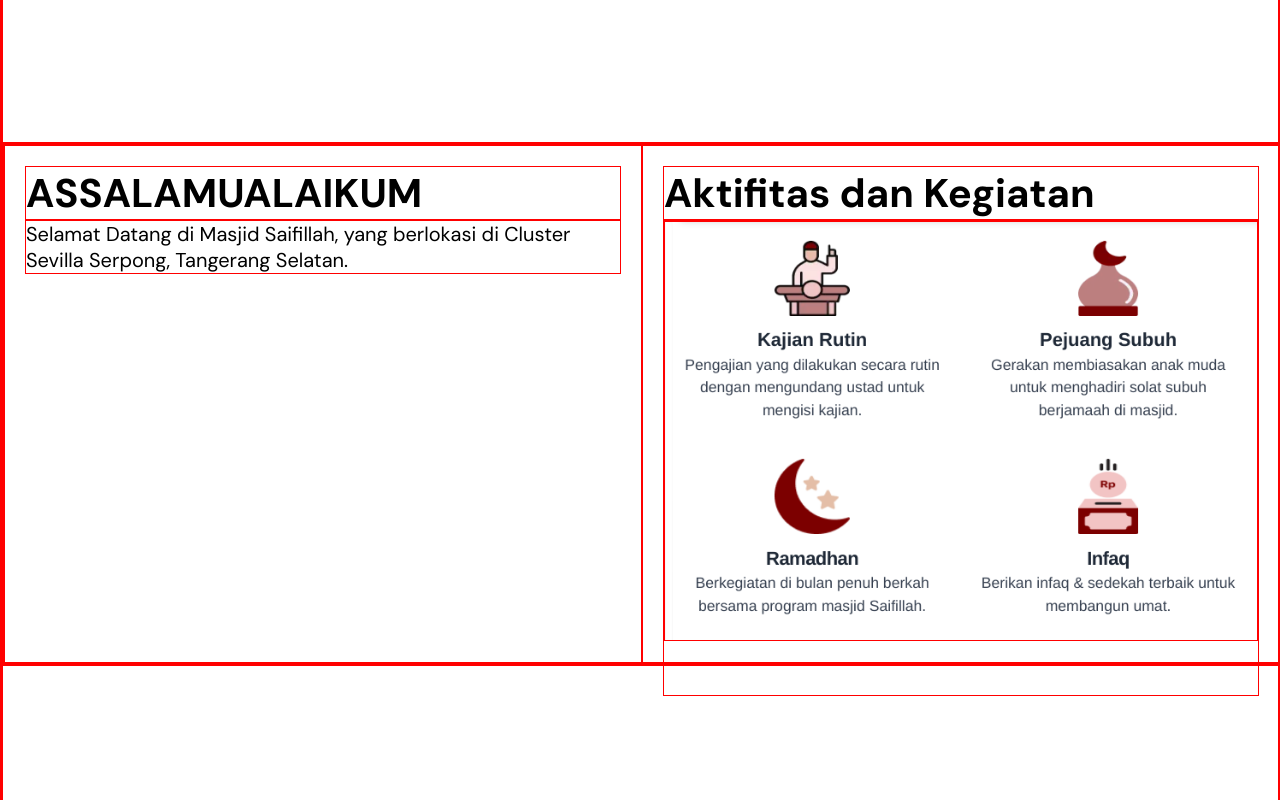
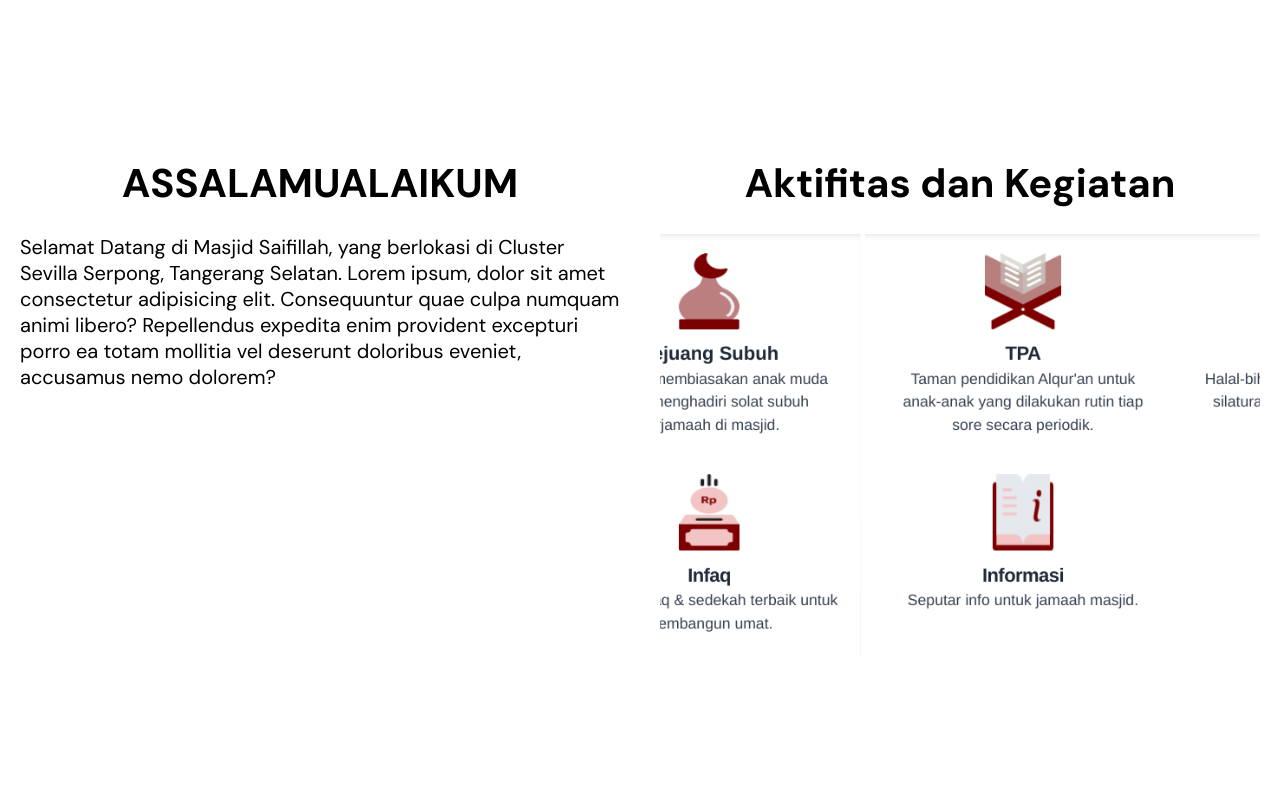
Before and after one commit to NvLL-Zen/msaifillah, a SvelteKit app: page / in a window 1280 px wide. Shown: the part 520-1320 px from the top of the page. Built offline with nearby package versions, Linux system fonts and the light colour scheme; a web font is replaced by a local one.

Commit message:
Added Carousel images on AnK

```diff
--- a/src/routes/+page.svelte
+++ b/src/routes/+page.svelte
@@ -28,6 +28,7 @@
             </h1>
             <p class="tentangPara">
                 Selamat Datang di Masjid Saifillah, yang berlokasi di Cluster Sevilla Serpong, Tangerang Selatan.
+                Lorem ipsum, dolor sit amet consectetur adipisicing elit. Consequuntur quae culpa numquam animi libero? Repellendus expedita enim provident excepturi porro ea totam mollitia vel deserunt doloribus eveniet, accusamus nemo dolorem?
             </p>
         </div>
         <div class="halfWidth pad-20">
@@ -35,8 +36,10 @@
                 Aktifitas dan Kegiatan
             </h1>
             <div class="tentangImages">
-                <img src="{AnK1}" alt="Aktifitas Dan Kegiatan 1">
-                <img src="{AnK2}" alt="Aktifitas Dan Kegiatan 2">
+
+                <img class="images" src="{AnK1}" alt="Aktifitas Dan Kegiatan 1">
+                <img class="images" src="{AnK2}" alt="Aktifitas Dan Kegiatan 2">
+                <img class="images" src="{AnK1}" alt="Aktifitas Dan Kegiatan 1">
             </div>
         </div>
     </div>
--- a/src/styles/global.css
+++ b/src/styles/global.css
@@ -1,7 +1,7 @@
 * {
     margin: 0;
     padding: 0;
-    border: 0.1px solid red;
+    /* border: 0.1px solid red; */
     box-sizing: border-box;
     font-family: "DM Sans";
 }
--- a/src/styles/navbar.css
+++ b/src/styles/navbar.css
@@ -6,6 +6,7 @@
 
 .navTitle {
     font-size: 2rem;
+    font-weight: 800;
     text-decoration: none;
     width: 20%;
     text-align: center;
--- a/src/styles/section.css
+++ b/src/styles/section.css
@@ -35,6 +35,9 @@
 
 .halfWidth {
     width: 50%;
+    display: flex;
+    flex-direction: column;
+    gap: 25px;
 }
 
 .pad-20 {
--- a/src/styles/tentang.css
+++ b/src/styles/tentang.css
@@ -1,5 +1,6 @@
 .tentangTitle {
     font-size: 2.5rem;
+    text-align: center;
 }
 
 .tentangPara {
@@ -11,7 +12,26 @@
     height: 100%;
     display: flex;
     flex-direction: row;
-    overflow-x: scroll;
+    overflow-x: hidden;
+
+}
+
+.images {
+animation: scrImages 15s linear infinite;
+}
+
+@keyframes scrImages {
+    0% {
+        transform: translateY(0);
+    }
+
+    100% {
+        transform: translateX(-200%);
+    }
+}
+
+.tentangArrow {
+    z-index: 2;
 }
 
 img {
```
